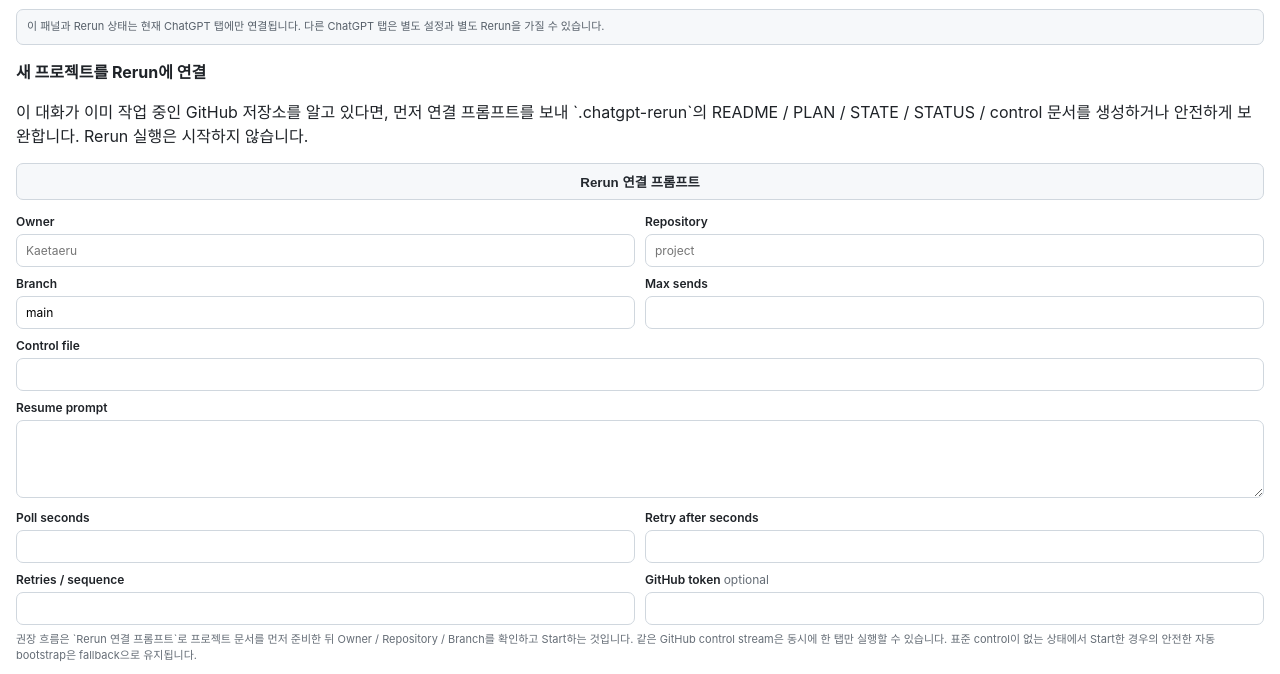
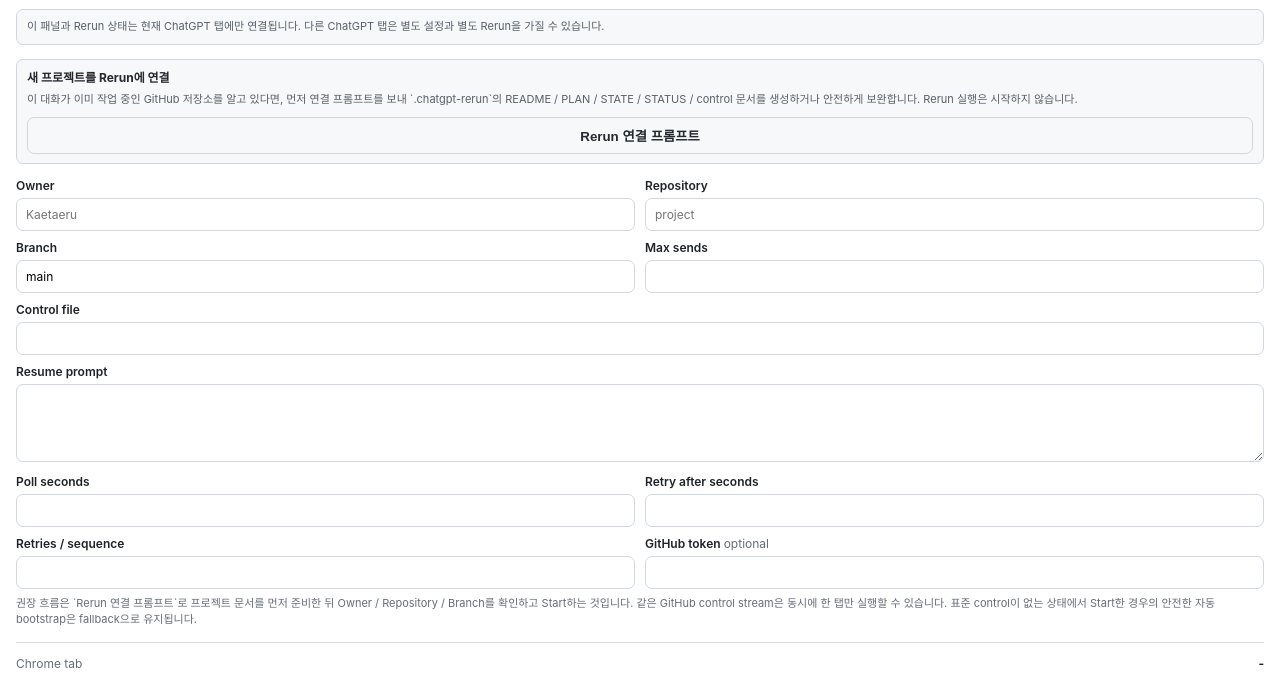
Before and after one commit to Kaetaeru/chatgpt-rerun-extension, a website with bundled scripts: page popup.html in a window 1280 px wide. Shown: the part 58-732 px from the top of the page. Built offline with nearby package versions, Linux system fonts and the light colour scheme; no server answers.

Commit message:
Style Rerun connection setup panel

```diff
--- a/popup.css
+++ b/popup.css
@@ -14,6 +14,7 @@
 #statusDot.running { background: #1a7f37; }
 section { margin-bottom: 14px; }
 .notice,
+.setupBox,
 .handoffBox {
   margin: 0 0 14px;
   padding: 9px 10px;
@@ -24,7 +25,9 @@
   font-size: 11px;
   line-height: 1.45;
 }
+.setupBox strong,
 .handoffBox strong { color: #24292f; font-size: 12px; }
+.setupBox p,
 .handoffBox p { margin: 5px 0 9px; }
 .grid { display: grid; gap: 10px; }
 .grid.two { grid-template-columns: minmax(0, 1fr) minmax(0, 1fr); }
```
